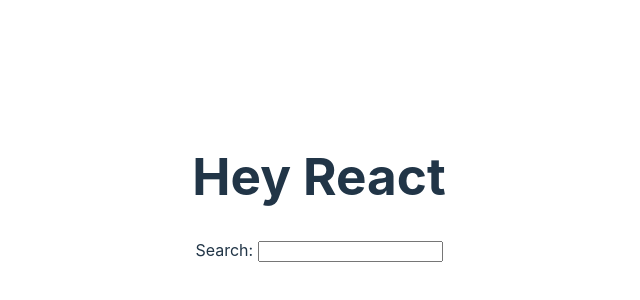
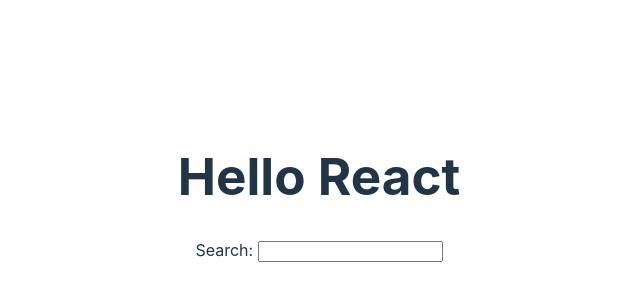
Before and after one commit to thetrend/react-app, a React (Vite) app: page / in a window 1280 px wide. Shown: the part 212-512 px from the top of the page, without its empty margins (321-961 px from the left). Built offline with nearby package versions, Linux system fonts and the light colour scheme.

Commit message:
Add a function as an expression

```diff
--- a/src/App.tsx
+++ b/src/App.tsx
@@ -1,14 +1,13 @@
 import './App.css';
 
-const welcome = {
-  greeting: 'Hey',
-  title: 'React',
-};
+function getTitle(title: string) {
+  return title;
+}
 
 function App() {
   return (
     <div>
-      <h1>{welcome.greeting} {welcome.title}</h1>
+      <h1>Hello {getTitle('React')}</h1>
       <label htmlFor="search">Search: </label>
       <input type="text" id="search" />
     </div>
```
